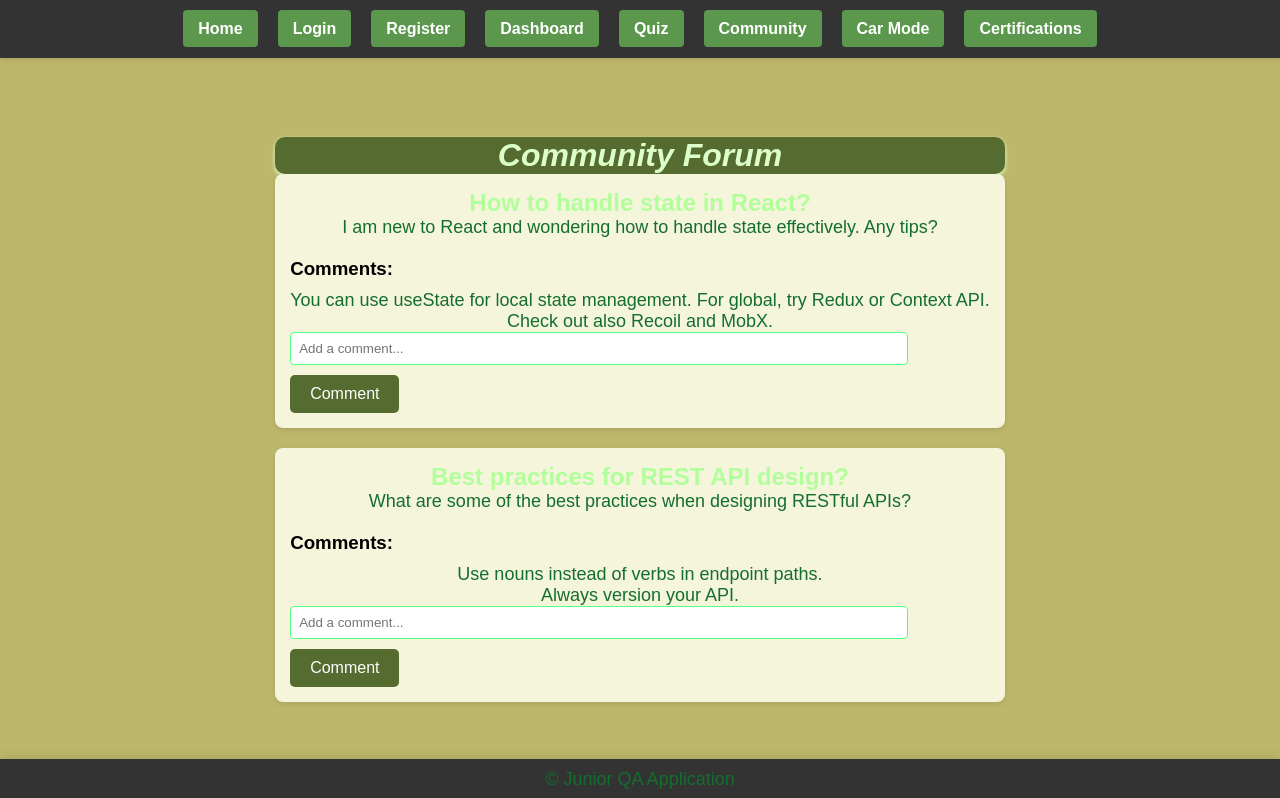
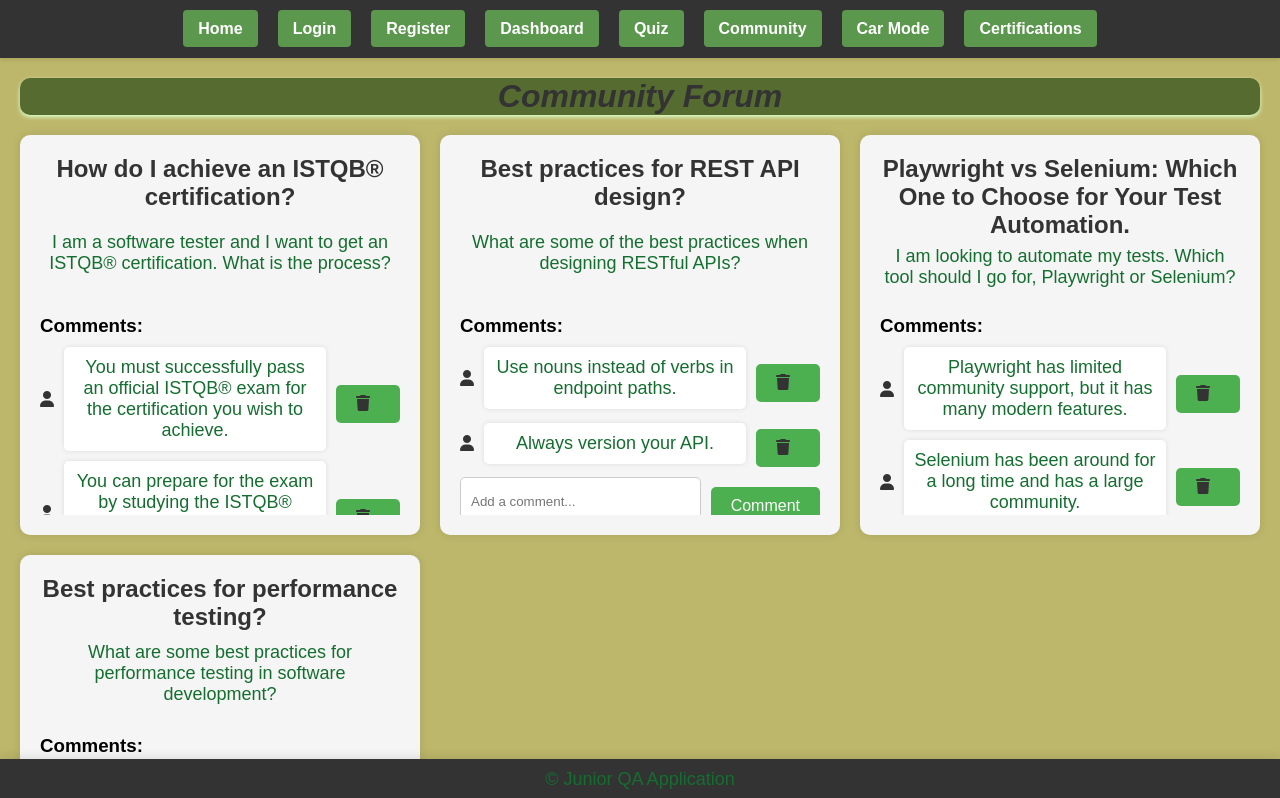
Before and after one commit to MonicaMM24/qaApp, a React (Create React App) app in the folder qa-app-frontend/: page /community in a window 1280 px wide. Shown: the top 798 px of the page. Built offline with nearby package versions, Linux system fonts and the light colour scheme.

Commit message:
added some frontend elements

```diff
--- a/qa-app-frontend/package.json
+++ b/qa-app-frontend/package.json
@@ -3,6 +3,7 @@
   "version": "0.1.0",
   "private": true,
   "dependencies": {
+    "@fortawesome/fontawesome-free": "^6.5.2",
     "@reduxjs/toolkit": "^2.2.5",
     "@testing-library/jest-dom": "^5.17.0",
     "@testing-library/react": "^13.4.0",
--- a/qa-app-frontend/src/App.js
+++ b/qa-app-frontend/src/App.js
@@ -2,7 +2,6 @@ import React from "react";
 import {BrowserRouter as Router, Route, Routes} from "react-router-dom";
 import LoginPage from './Pages/LoginPage';
 import Home from './Pages/Home';
-import Register from './Components/Auth/Register';
 import Dashboard from './Components/Dashboard/Dashboard';
 import Quiz from './Components/Quiz/Quiz';
 import Community from './Components/Community/Community';
@@ -10,6 +9,8 @@ import CarMode from './Components/CarMode/CarMode';
 import Header from './Components/Shared/Header';
 import Footer from './Components/Shared/Footer';
 import './App.css';
+import '@fortawesome/fontawesome-free/css/all.min.css';
+
 
 function App() {
   return (
@@ -19,7 +20,6 @@ function App() {
           <Routes>
             <Route path="/" element={<Home />} />
             <Route path="/login" element={<LoginPage />} />
-            <Route path="/register" element={<Register />} />
             <Route path="/dashboard" element={<Dashboard />} />
             <Route path="/quiz" element={<Quiz />} />
             <Route path="/community" element={<Community />} />
--- /dev/null
+++ b/qa-app-frontend/src/Components/Auth/Popup.css
@@ -0,0 +1,24 @@
+/* Popup.css */
+
+.popup-overlay {
+    position: fixed;
+    margin-left: 10px;
+    top: 0;
+    left: 0;
+    width: 100%;
+    height: 100%;
+    display: flex;
+    justify-content: center;
+    align-items: center;
+    background-color: rgba(0, 0, 0, 0.5);
+    z-index: 1000;
+}
+
+.popup-content {
+    background: #fff;
+    padding: 20px;
+    border-radius: 5px;
+    box-shadow: 0 0 10px rgba(0, 0, 0, 0.1);
+    position: relative;
+    width: 300px;
+}
--- /dev/null
+++ b/qa-app-frontend/src/Components/Auth/Popup.js
@@ -0,0 +1,14 @@
+import React from "react";
+import './Popup.css';
+
+const Popup = ({ children, closePopup }) => {
+    return (
+        <div className="popup-overlay" onClick={closePopup}>
+            <div className="popup-content" onClick={e => e.stopPropagation()}>
+                {children}
+            </div>
+        </div>
+    );
+};
+
+export default Popup;
--- /dev/null
+++ b/qa-app-frontend/src/Components/Auth/Register.css
@@ -0,0 +1,61 @@
+/* Register.css */
+
+.register-popup {
+    position: fixed;
+    top: 0;
+    left: 0;
+    width: 100%;
+    height: 100%;
+    display: flex;
+    justify-content: center;
+    align-items: center;
+    background-color: rgba(0, 0, 0, 0.5);
+}
+
+.register-popup-content {
+    background: #fff;
+    padding: 20px;
+    border-radius: 5px;
+    box-shadow: 0 0 10px rgba(0, 0, 0, 0.1);
+    position: relative;
+    width: 300px;
+}
+
+.form-group {
+    margin-bottom: 15px;
+}
+
+.form-group label {
+    display: block;
+    margin-bottom: 5px;
+}
+
+.form-group input {
+    width: 100%;
+    padding: 8px;
+    box-sizing: border-box;
+}
+
+button {
+    padding: 10px 15px;
+    border: none;
+    background-color: #4caf50;
+    color: white;
+    cursor: pointer;
+    transition: background-color 0.3s ease;
+}
+
+button:hover {
+    background-color: #45a049;
+}
+
+.close-button {
+    position: absolute;
+    top: 10px;
+    right: 10px;
+    background-color: red;
+}
+
+.close-button:hover {
+    background-color: darkred;
+}
--- a/qa-app-frontend/src/Components/Community/Community.css
+++ b/qa-app-frontend/src/Components/Community/Community.css
@@ -1,46 +1,100 @@
+/* Community.css */
+
 .community {
     padding: 20px;
-    max-width: 800px;
-    margin: auto;
+}
+
+.community h1 {
+    text-align: center;
+    color: #333;
+    margin-bottom: 20px;
+}
+
+.posts-container {
+    display: grid;
+    grid-template-columns: repeat(auto-fit, minmax(300px, 1fr));
+    gap: 20px; /* Space between posts */
 }
 
 .post {
-    background-color: beige;
-    padding: 15px;
-    margin-bottom: 20px;
-    border-radius: 8px;
-    box-shadow: 0 2px 5px rgba(0,0,0,0.1);
+    background: #f5f5f5;
+    border-radius: 10px;
+    box-shadow: 0 0 10px rgba(0, 0, 0, 0.1);
+    padding: 20px;
+    box-sizing: border-box;
+    height: 400px; /* Fixed height for consistency */
+    display: flex;
+    flex-direction: column;
+    justify-content: space-between;
 }
 
 .post h2 {
-    color: #b1ff9a;
+    margin-top: 0;
 }
 
 .comments {
     margin-top: 20px;
+    overflow-y: auto;
+    max-height: 200px; /* Ensure comments do not exceed a certain height */
 }
 
 .comments h3 {
     margin-bottom: 10px;
 }
 
-input[type="text"] {
-    padding: 8px;
-    margin-right: 10px;
-    width: calc(100% - 100px);
-    border: 1px solid #53ff7e;
-    border-radius: 4px;
+.comment {
+    display: flex;
+    align-items: center;
+    margin-bottom: 10px;
 }
 
-button {
-    padding: 10px 20px;
-    background-color: aquamarine;
-    color: white;
-    border: none;
-    border-radius: 4px;
-    cursor: pointer;
+.comment i {
+    margin-right: 10px;
+    color: #333;
 }
 
-button:hover {
-    background-color: #b1ff9a;
+.comment p {
+    background: #fff;
+    padding: 10px;
+    border-radius: 5px;
+    box-shadow: 0 0 5px rgba(0, 0, 0, 0.1);
+    margin: 0;
+    flex: 1;
 }
+
+.delete-button {
+    background: none;
+    border: none;
+    color: #f44336;
+    cursor: pointer;
+    margin-left: 10px;
+    position: relative;
+    position: center;
+}
+
+.comments form {
+    display: flex;
+    gap: 10px;
+    margin-top: 10px;
+}
+
+.comments input[type="text"] {
+    flex: 1;
+    padding: 10px;
+    border-radius: 5px;
+    border: 1px solid #ccc;
+}
+
+.comments button {
+    padding: 10px 20px;
+    border: none;
+    border-radius: 5px;
+    background-color: #4caf50;
+    color: white;
+    cursor: pointer;
+    transition: background-color 0.3s ease;
+}
+
+.comments button:hover {
+    background-color: #45a049;
+}
--- a/qa-app-frontend/src/Components/Community/Community.js
+++ b/qa-app-frontend/src/Components/Community/Community.js
@@ -1,22 +1,62 @@
-import React, {useState} from "react";
-import './Community.css'; //Styling for the community page
+import React, { useState } from "react";
+import './Community.css'; // Styling for the community page
+import '@fortawesome/fontawesome-free/css/all.min.css'; // Import Font Awesome CSS
+
 const Community = () => {
-    //Sample data for posts and comments
+    // Sample data for posts and comments
     const [posts, setPosts] = useState([
-        { id: 1, title: 'How to handle state in React?', content: 'I am new to React and wondering how to handle state effectively. Any tips?', comments: [
-                { id: 1, text: 'You can use useState for local state management. For global, try Redux or Context API.' },
-                { id: 2, text: 'Check out also Recoil and MobX.' }
-            ]},
-        { id: 2, title: 'Best practices for REST API design?', content: 'What are some of the best practices when designing RESTful APIs?', comments: [
+        {
+            id: 1,
+            title: 'How do I achieve an ISTQB® certification?',
+            content: 'I am a software tester and I want to get an ISTQB® certification. What is the process?',
+            comments: [
+                { id: 1, text: 'You must successfully pass an official ISTQB® exam for the certification you wish to achieve.' },
+                { id: 2, text: 'You can prepare for the exam by studying the ISTQB® syllabus and taking practice tests.' }
+            ]
+        },
+        {
+            id: 2,
+            title: 'Best practices for REST API design?',
+            content: 'What are some of the best practices when designing RESTful APIs?',
+            comments: [
                 { id: 1, text: 'Use nouns instead of verbs in endpoint paths.' },
                 { id: 2, text: 'Always version your API.' }
-            ]}
+            ]
+        },
+        {
+            id: 3,
+            title: 'Playwright vs Selenium: Which One to Choose for Your Test Automation.',
+            content: 'I am looking to automate my tests. Which tool should I go for, Playwright or Selenium?',
+            comments: [
+                { id: 1, text: 'Playwright has limited community support, but it has many modern features.' },
+                { id: 2, text: 'Selenium has been around for a long time and has a large community.' }
+            ]
+        },
+        {
+            id: 4,
+            title: 'Best practices for performance testing?',
+            content: 'What are some best practices for performance testing in software development?',
+            comments: [
+                { id: 1, text: 'Performance tuning' },
+                { id: 2, text: 'A test-driven model not only necessitates testing early, but it also means testing often – very often.' }
+            ]
+        }
     ]);
 
     const addComment = (postId, comment) => {
         const newPosts = posts.map(post => {
-            if(post.id === postId) {
-                return {...post, comments: [...post.comments, { id: post.comments.length + 1, text:comment}]};
+            if (post.id === postId) {
+                return { ...post, comments: [...post.comments, { id: post.comments.length + 1, text: comment }] };
+            }
+            return post;
+        });
+        setPosts(newPosts);
+    };
+
+    const deleteComment = (postId, commentId) => {
+        const newPosts = posts.map(post => {
+            if (post.id === postId) {
+                return { ...post, comments: post.comments.filter(comment => comment.id !== commentId) };
             }
             return post;
         });
@@ -26,15 +66,16 @@ const Community = () => {
     const handleCommentSubmit = (event, postId) => {
         event.preventDefault();
         const comment = event.target.comment.value.trim();
-        if(comment) {
+        if (comment) {
             addComment(postId, comment);
-            event.target.comment.value = ''; //Reset comment input
+            event.target.comment.value = ''; // Reset comment input
         }
     };
 
     return (
         <div className="community">
             <h1>Community Forum</h1>
+            <div className="posts-container">
                 {posts.map(post => (
                     <div key={post.id} className="post">
                         <h2>{post.title}</h2>
@@ -42,16 +83,23 @@ const Community = () => {
                         <div className="comments">
                             <h3>Comments:</h3>
                             {post.comments.map(comment => (
-                            <p key={comment.id}>{comment.text}</p>
+                                <div key={comment.id} className="comment">
+                                    <i className="fas fa-user"></i>
+                                    <p>{comment.text}</p>
+                                    <button onClick={() => deleteComment(post.id, comment.id)} className="delete-button">
+                                        <i className="fas fa-trash"></i>
+                                    </button>
+                                </div>
                             ))}
                             <form onSubmit={(e) => handleCommentSubmit(e, post.id)}>
-                              <input type="text" name="comment" placeholder="Add a comment..."/>
+                                <input type="text" name="comment" placeholder="Add a comment..." />
                                 <button type="submit">Comment</button>
                             </form>
                         </div>
                     </div>
                 ))}
             </div>
+        </div>
     );
 };
 
--- a/qa-app-frontend/src/Pages/Home.css
+++ b/qa-app-frontend/src/Pages/Home.css
@@ -64,3 +64,17 @@ a:hover {
     height: auto;
     border-radius: 10px 10px 0 0;
 }
+
+
+.register-button {
+    padding: 10px 20px;
+    border: none;
+    background-color: #4caf50;
+    color: white;
+    cursor: pointer;
+    transition: background-color 0.3s ease;
+}
+
+.register-button:hover {
+    background-color: #45a049;
+}
```
Also changed, not shown: qa-app-frontend/src/Components/Auth/Register.js (+61 -5 lines), qa-app-frontend/src/Pages/Home.js (+28 -5 lines), 1 other file (tests, documents, lock files or other folders). Lines whose indentation alone changed are shown as unchanged.
